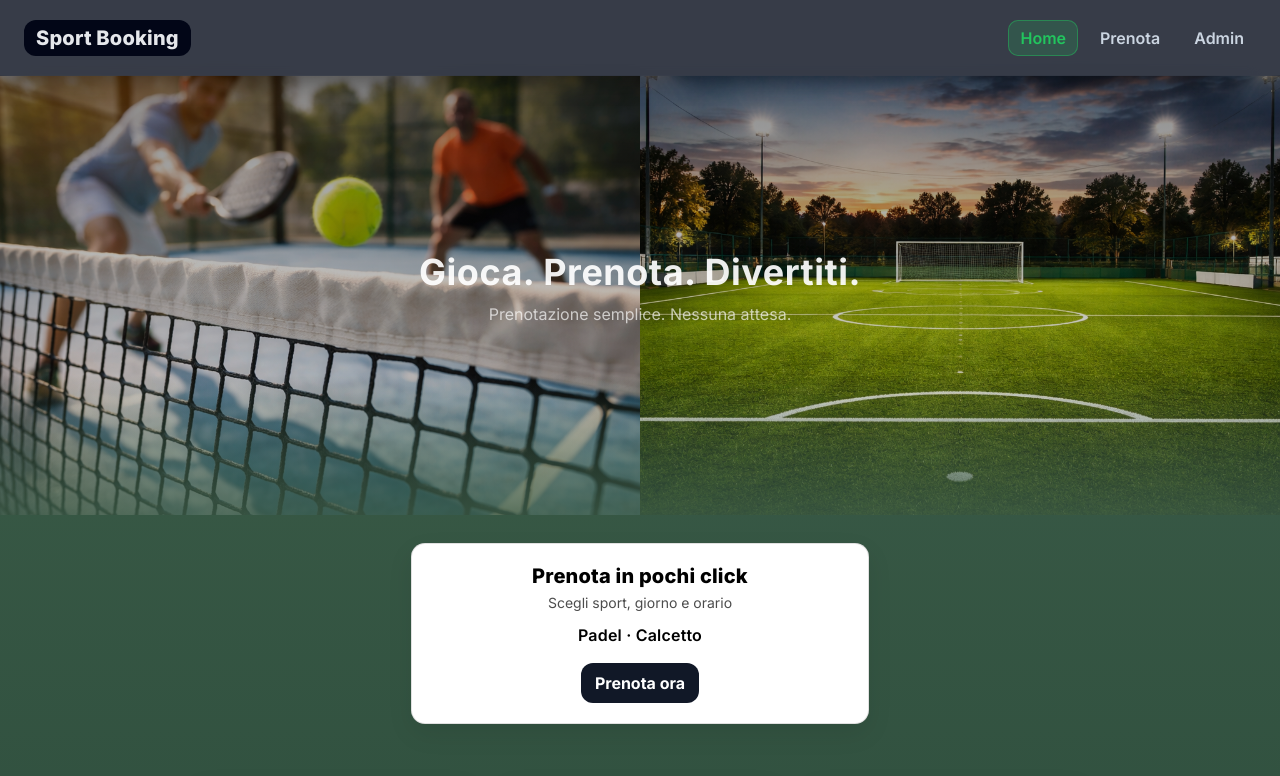
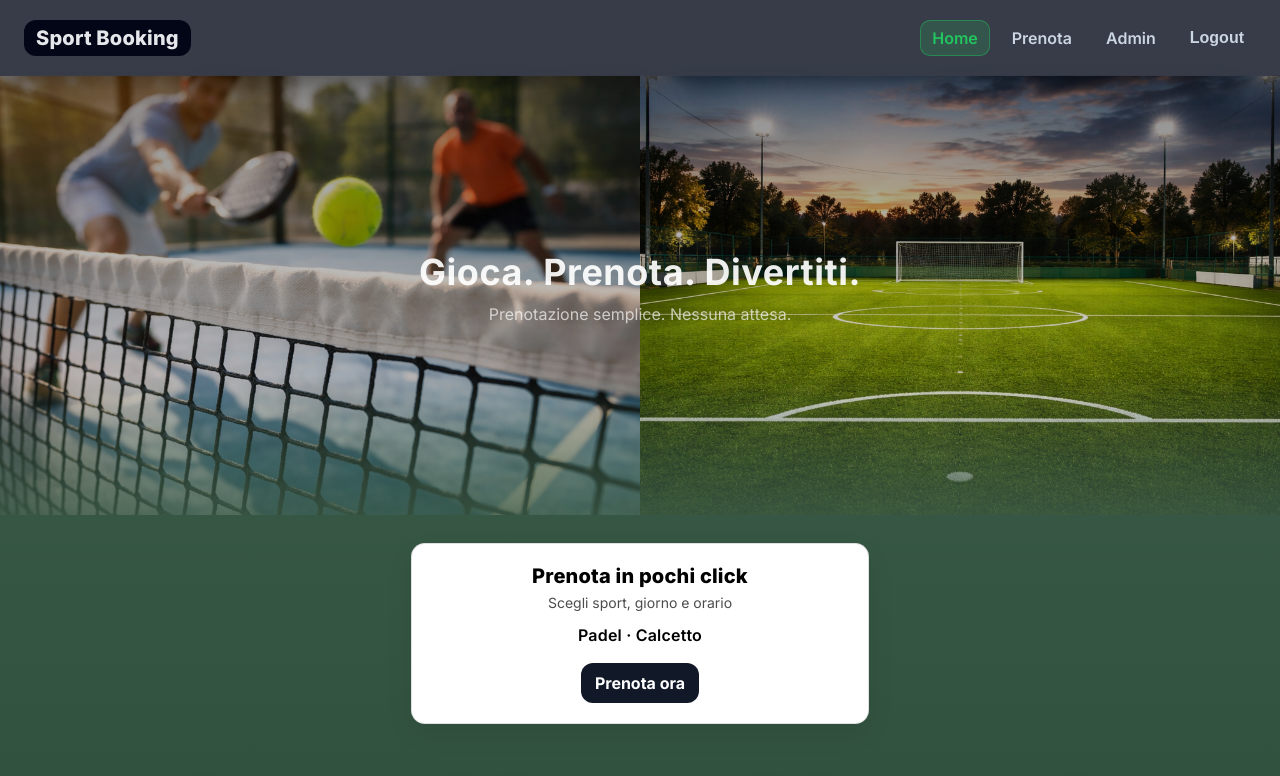
Before and after one commit to michelangelomancini4/sport-booking-system, a React (Vite) app in the folder frontend/: page / in a window 1280 px wide. Shown: the top 776 px of the page. Built offline with nearby package versions, Linux system fonts and the light colour scheme; no server answers; sample sign-in values are in the browser's storage; a web font is replaced by a local one.

Commit message:
feat: add logout button to Navbar and AdminPage

```diff
--- a/frontend/src/components/Navbar.jsx
+++ b/frontend/src/components/Navbar.jsx
@@ -1,11 +1,20 @@
-import { NavLink } from "react-router-dom";
+import { NavLink, useNavigate } from "react-router-dom";
 import { useState } from "react";
+import { useAuth } from "../context/AuthContext";  // ← nuovo
 import styles from "./Navbar.module.css";
 
 export default function Navbar() {
     const [open, setOpen] = useState(false);
+    const { isAuthenticated, logout } = useAuth();  // ← nuovo
+    const navigate = useNavigate();                  // ← nuovo
 
     const close = () => setOpen(false);
+
+    function handleLogout() {
+        close()
+        logout()
+        navigate("/login")
+    }
 
     return (
         <nav className={styles.nav}>
@@ -14,15 +23,12 @@ export default function Navbar() {
                     <div className={styles.logo}>Sport Booking</div>
                 </NavLink>
 
-
-                {/* Hamburger: visibile solo su mobile via CSS */}
                 <button
                     className={styles.menuBtn}
                     onClick={() => setOpen((v) => !v)}
                     aria-label={open ? "Chiudi menu" : "Apri menu"}
                     aria-expanded={open}
                 >
-                    {/* icona semplice */}
                     <span className={styles.burger} />
                     <span className={styles.burger} />
                     <span className={styles.burger} />
@@ -50,6 +56,8 @@ export default function Navbar() {
                         Prenota
                     </NavLink>
 
+                    {/* Link Admin visibile solo se autenticato */}
+                    {isAuthenticated && (
                         <NavLink
                             to="/admin"
                             onClick={close}
@@ -59,8 +67,27 @@ export default function Navbar() {
                         >
                             Admin
                         </NavLink>
+                    )}
 
-
+                    {/* Bottone logout oppure link login */}
+                    {isAuthenticated ? (
+                        <button
+                            onClick={handleLogout}
+                            className={styles.logoutBtn}
+                        >
+                            Logout
+                        </button>
+                    ) : (
+                        <NavLink
+                            to="/login"
+                            onClick={close}
+                            className={({ isActive }) =>
+                                isActive ? `${styles.link} ${styles.active}` : styles.link
+                            }
+                        >
+                            Login
+                        </NavLink>
+                    )}
                 </div>
             </div>
         </nav>
--- a/frontend/src/components/Navbar.module.css
+++ b/frontend/src/components/Navbar.module.css
@@ -75,6 +75,24 @@
     background: rgba(34, 197, 94, 0.18);
     color: #22c55e;
     box-shadow: inset 0 0 0 1px rgba(34, 197, 94, 0.45);
+}
+
+.logoutBtn {
+    text-decoration: none;
+    color: #cbd5e1;
+    padding: 8px 12px;
+    border-radius: 10px;
+    font-weight: 600;
+    border: none;
+    background: transparent;
+    cursor: pointer;
+    font-size: inherit;
+    transition: background 0.15s ease, color 0.15s ease;
+}
+
+.logoutBtn:hover {
+    background: rgba(220, 20, 60, 0.12);
+    color: #f87171;
 }
 
 
--- a/frontend/src/pages/AdminPage.jsx
+++ b/frontend/src/pages/AdminPage.jsx
@@ -1,4 +1,6 @@
 import { useState } from "react";
+import { useNavigate } from "react-router-dom";
+import { useAuth } from "../context/AuthContext";
 import styles from "./AdminPage.module.css";
 
 import SlotGenerator from "../components/admin/SlotGenerator";
@@ -9,12 +11,22 @@ export default function AdminPage() {
     const [selectedBookingId, setSelectedBookingId] = useState(null);
     const [selectedBooking, setSelectedBooking] = useState(null);
     const [isHistory, setIsHistory] = useState(false);
+    const { logout } = useAuth();
+    const navigate = useNavigate();
+
+    function handleLogout() {
+        logout()
+        navigate("/login")
+    }
 
     return (
         <div className={styles.page}>
             <header className={styles.header}>
                 <h1 className={styles.title}>Admin Dashboard</h1>
                 <p className={styles.subtitle}>Gestione operativa del centro sportivo.</p>
+                <button onClick={handleLogout} className={styles.logoutBtn}>
+                    Logout
+                </button>
             </header>
 
             <div className={styles.sections_container}>
--- a/frontend/src/pages/AdminPage.module.css
+++ b/frontend/src/pages/AdminPage.module.css
@@ -408,6 +408,22 @@
     color: #8a2f2f;
 }
 
+.logoutBtn {
+    align-self: center;
+    padding: 8px 16px;
+    border-radius: 10px;
+    border: 1px solid rgba(220, 20, 60, 0.35);
+    background: rgba(220, 20, 60, 0.08);
+    color: crimson;
+    cursor: pointer;
+    font-weight: 600;
+    margin-top: 8px;
+}
+
+.logoutBtn:hover {
+    background: rgba(220, 20, 60, 0.15);
+}
+
 @keyframes spin {
     from {
         transform: rotate(0deg);
```
Lines whose indentation alone changed are shown as unchanged.
